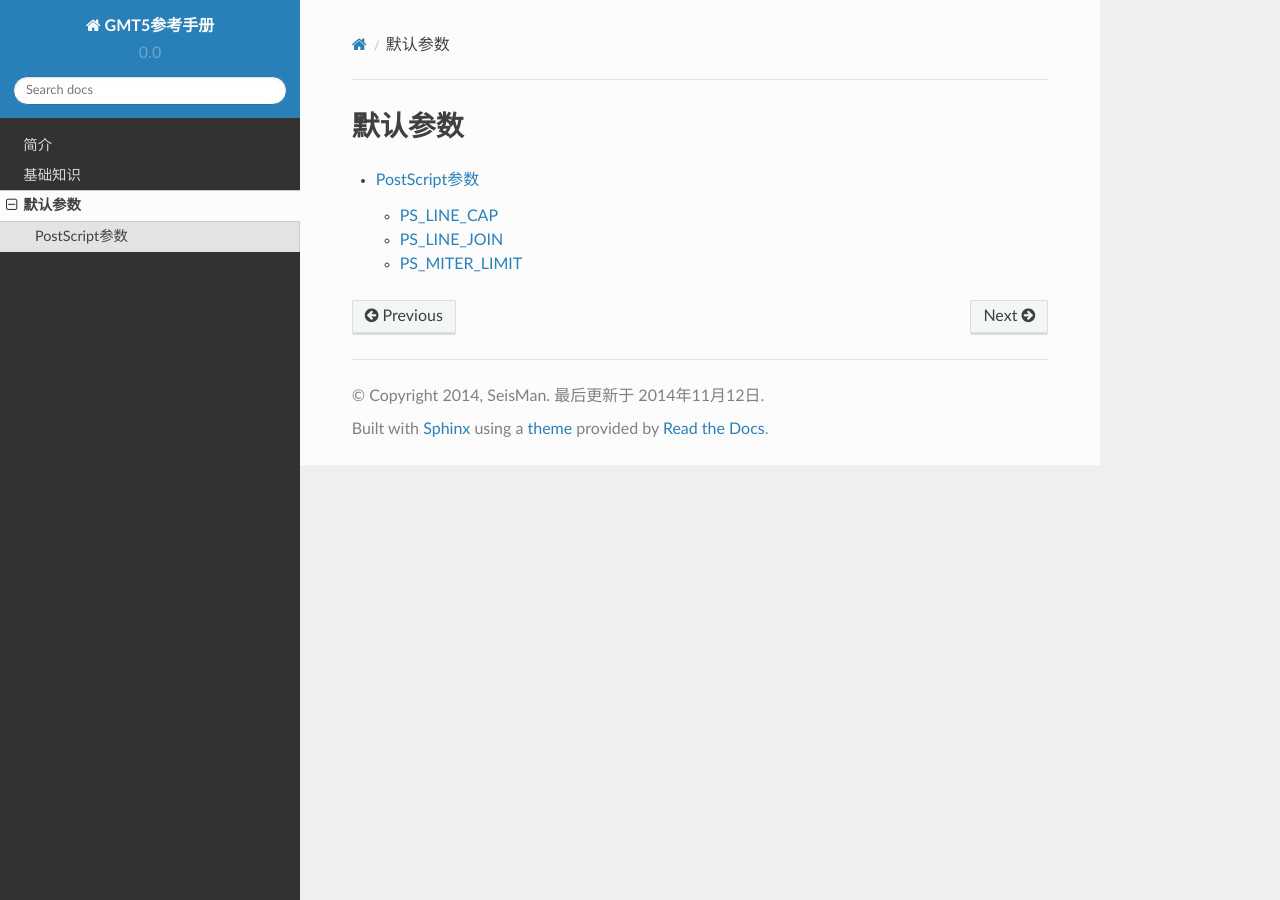
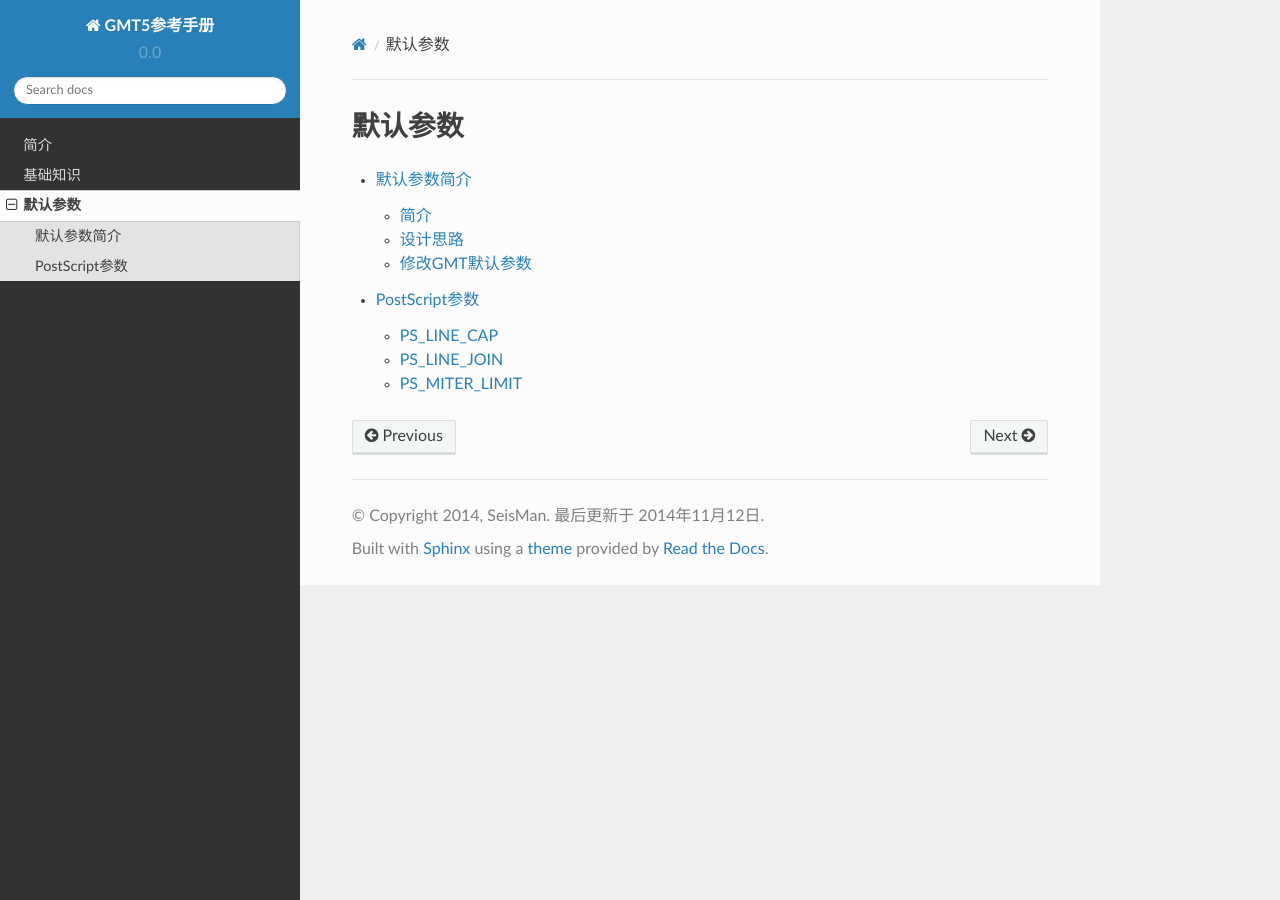
Before and after one commit to seisman/GMT5_Docs, a Sphinx documentation site: the page built from source/gmt-defaults.rst, in a window 1280 px wide. Built offline with Sphinx 7.4.7 and the Read the Docs theme 2.0.0, drawn with Linux system fonts in a browser that asks for light colours; some of the changed lines change nothing that is shown.

Commit message:
默认参数简介

```diff
--- /dev/null
+++ b/source/defaults.rst
@@ -0,0 +1,74 @@
+.. index:: ! defaults
+
+默认参数简介
+============
+
+:Create Date: 2014-11-11
+:Last Updated: 2014-11-11
+
+简介
+----
+
+GMT的每个模块都有众多选项，除此之外，GMT还有100多个参数，用于控制图像的外观和数据的处理方式。每个参数都有一个合适的默认值，这些参数与默认值一般保存在文件\ ``gmt.conf``\ 中。
+
+当执行一个GMT程序时，首先将所有的参数初始化到GMT默认值，然后去搜索\ ``gmt.conf``\ 文件。若找到该文件，则会读取该文件的内容并将参数设置为文件中指定的值。
+
+``gmt.conf``\ 文件的搜索路径按优先级排序为：\ ``./gmt.conf``\ > \ ``~/.gmt/gmt.conf``\ > \ ``~/gmt.conf``\ 。即GMT程序首先会在当前目录寻找默认参数文件；若未找到，则到家目录的\ ``.gmt``\ 子目录下寻找；若仍为找到，则在家目录下寻找。
+
+设计思路
+--------
+
+GMT将这100多个默认参数单独放置在\ ``gmt.conf``\ 参数文件中，主要是基于两方面的考虑：
+
+#. 让每个模块的命令行语法中都涵盖如此多的参数是不实际的，这些参数有些很少或几乎不需要改变（比如地图投影过程中使用的地球椭球）
+#. 针对不同的应用环境，设置不同的GMT默认参数，保存到不同的\ ``gmt.conf``\ 文件中，当需要使用一组特定的GMT默认参数时，可以在GMT命令行中使用\ ``+<defaultfile>``\ 来指定要使用的默认参数文件。比如，不同的期刊可能要求不同的字体和字号，你可以使用同样的脚本加上不同的配置文件来满足不同期刊的要求；又比如，用于出版的图件和用于PowerPoint演示的图件通常需要用不同的颜色和字号。将这些参数保存到单独的\ ``gmt.conf``\ 文件中，可以尽可能的避免由于环境不同而导致的图片微调。
+
+修改GMT默认参数
+---------------
+
+GMT程序会首先读取GMT系统自带的\ ``gmt.conf``\ 文件中的默认参数设置，有时需要覆盖这些默认参数值。GMT提供了多种方法。
+
+#. 在单个GMT命令中使用\ ``+defaultfile``\ 的语法，来指定使用参数文件\ ``defaultfile``\ ，需要注意该方法仅对单个命令有效。
+
+   .. code-block:: bash
+
+      gmt psxy ... +custom_gmt.conf > test.ps
+
+
+#. 在脚本开始执行之前，将要使用的参数文件\ ``gmt.conf``\ 复制到当前目录，待脚本执行完毕后，删除该参数文件。该方法要求写脚本时要非常小心，因为若脚本因为错误出现中断，会影响到参数文件的删除，进而可能导致反效果的出现。
+
+   .. code-block:: bash
+
+      cp ~/somewhere/gmt.conf ./gmt.conf
+      gmt psxy ...
+      gmt pscoast ...
+      gmt psxy ...
+      rm gmt.conf
+
+#. 可以用\ :doc:`gmtset`\ 模块在脚本执行的过程中显式地修改GMT参数值
+
+   比如，需要设置主注释的字体为12p，Times-Bold，红色
+
+   .. code-block:: bash
+
+      gmt gmtset FONT_ANNOT_PRIMARY 12p,Times-Bold,red
+
+   :doc:`gmtset`\ 会修改当前目录下的\ ``gmt.conf``\ 文件中的相应参数值，进而影响到接下来其他GMT程序的执行。若当前目录没有\ ``gmt.conf``\ 文件，则\ :doc:`gmtset`\ 会先复制系统自带的\ ``gmt.conf``\ 文件，再修改之。该命令修改的参数将一直生效，直到被新值覆盖。
+
+#. 若你需要修改某些参数值，使得其在执行单个命令时有效，而不影响其他命令的执行效果，可以考虑在该命令行上使用\ ``--PAR=value``\ 语法。
+
+   比如，针对某个GMT命令，为了临时设置浮点数的输出格式包含更多的小数位，而不影响其他命令的浮点数输出格式，可以在该命令中加上\ ``--FORMAT_FLOAT_OUT=%.16lg``\ 。
+
+一般情况下，仅推荐使用方法三和方法四。
+
+在使用方法四的时候，需要注意一个潜在的问题。假如一个脚本中，只有三个命令，首先执行了GMT命令A，然后使用\ :doc:`gmtset`\ 将字体由默认字体a修改为字体b，然后又执行了GMT命令B。则命令A使用的是字体a，命令B使用的是字体b，这是自己想要的效果，到此为止都是没有问题的。若再次执行该脚本，由于当前目录下已经有了上一次执行生成的\ ``gmt.conf``\ 文件，且文件中使用的是字体b，则命令A受到该参数文件的影响使用了字体b，\ :doc:`gmtset`\ 将字体b修改为字体b，命令B使用字体b。这导致了执行同一个脚本出现了不同的结果，经常会浪费很多的时间用来调试和排错。最好的做法是在脚本结束时删除当前目录下的参数文件，甚至删除其他一些中间文件。
+
+.. code-block:: bash
+
+   gmt psxy ...
+   gmt pscoast ..
+   gmt gmtset ...
+   gmt grdimage ...
+   gmt psxy ...
+
+   rm gmt.conf gmt.history
--- a/source/gmt-defaults.rst
+++ b/source/gmt-defaults.rst
@@ -3,4 +3,5 @@
 
 .. toctree::
 
+   defaults
    defaults-ps
```
